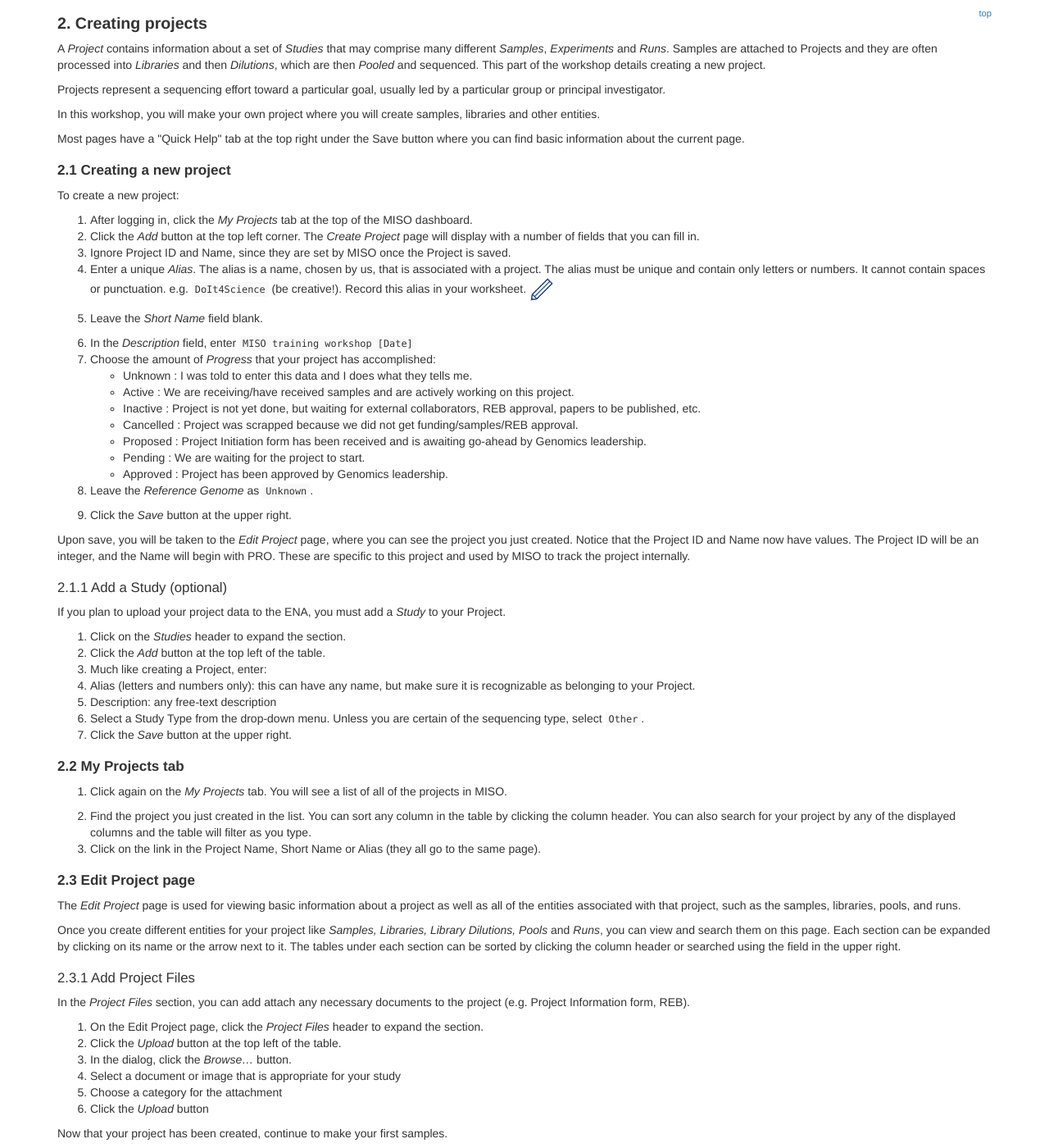
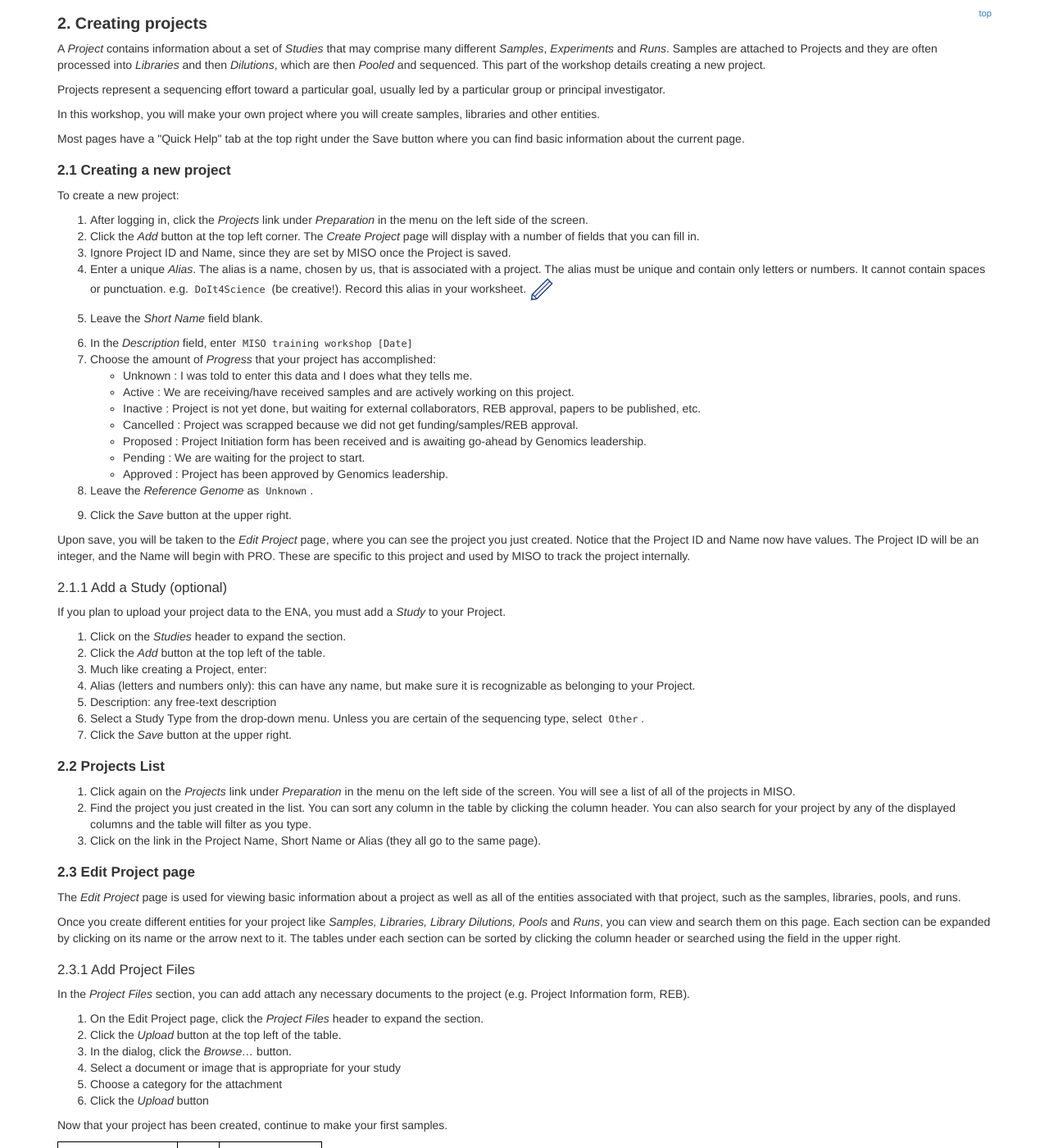
Before and after one commit to miso-lims/walkthroughs, a Jekyll site: the page built from plain-1-0-project-coordination.md, in a window 1280 px wide and 1400 px high, scrolled down 556 px. Shown: the whole window at 82% size. Built offline with Jekyll 4.4.1, drawn with Linux system fonts in a browser that asks for light colours.

Commit message:
GLT-2833: updates to match UI changes (removed tabs)

```diff
--- a/_includes/project-create.md
+++ b/_includes/project-create.md
@@ -2,8 +2,8 @@
 
 To create a new project:
 
-1. After logging in, click the _My Projects_ tab at the top of the MISO
-dashboard.
+1. After logging in, click the _Projects_ link under _Preparation_ in the menu on the left side
+of the screen.
 1. Click the _Add_ button at the top left corner. The _Create Project_ page will
 display with a number of fields that you can fill in.
 1. Ignore Project ID and Name, since they are set by MISO once the Project is saved.
--- a/_includes/project-new.md
+++ b/_includes/project-new.md
@@ -35,11 +35,10 @@ your Project.
 1. Click the _Save_ button at the upper right.
 
 
-## 2.2 My Projects tab
+## 2.2 Projects List
 
-1. Click again on the _My Projects_ tab. You will see a list of all of the projects
-in MISO.
-
+1. Click again on the _Projects_ link under _Preparation_ in the menu on the left side of the
+screen. You will see a list of all of the projects in MISO.
 1. Find the project you just created in the list. You can sort any column in the
 table by clicking the column header. You can also search for your project by
 any of the displayed columns and the table will filter as you type.
```
Also changed, not shown: 0-original-walkthrough.md (+5 -7 lines), 2-0-samples.md (+2 -1 lines).
